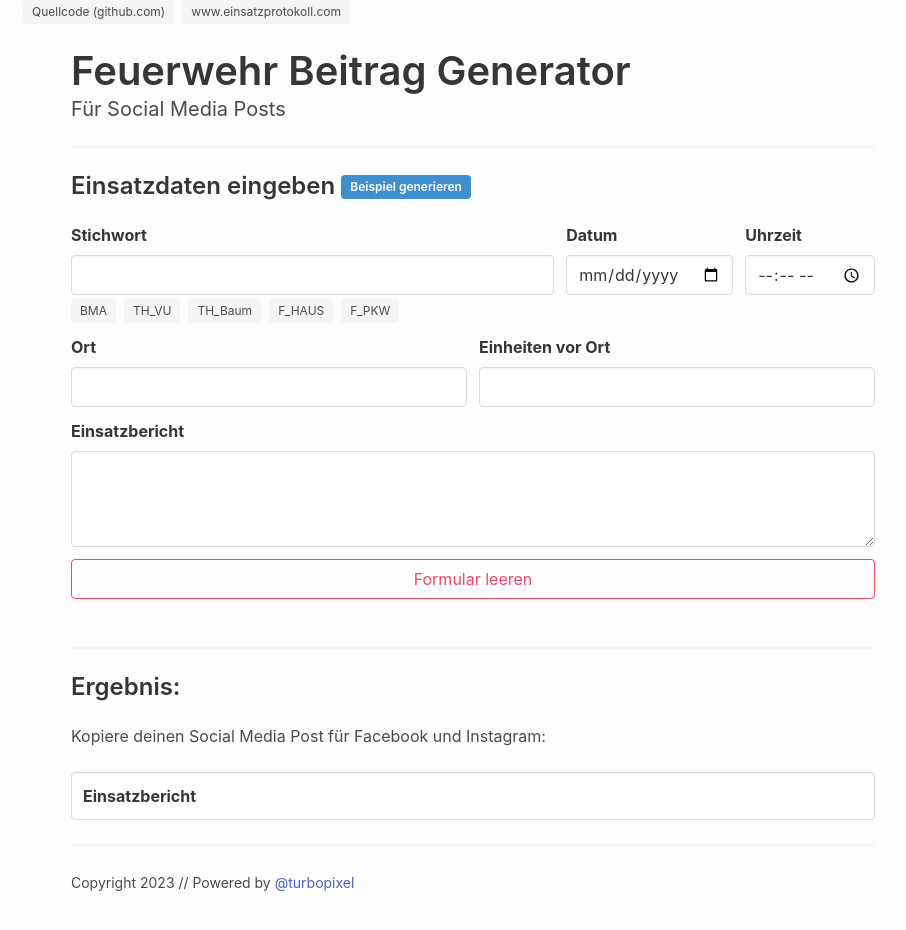
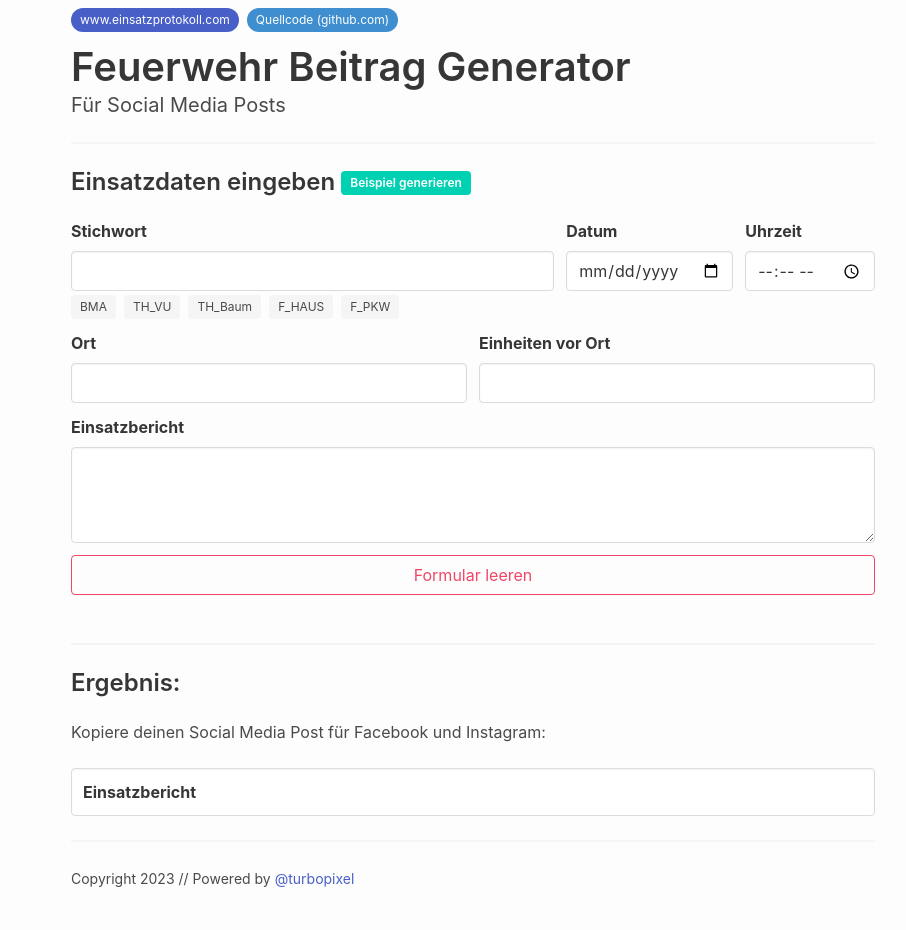
Before and after one commit to turbopixel/Feuerwehr-Beitrag-Generator, a Vue app: page / in a window 1280 px wide. Both pictures are taken after a click on the button "Starten". Shown: the top 930 px of the page, without its empty margins (167-1073 px from the left). Built offline with nearby package versions, Linux system fonts and the light colour scheme.

Commit message:
Struktur

```diff
--- a/src/App.vue
+++ b/src/App.vue
@@ -1,160 +1,42 @@
 <script>
-import moment from 'moment'
+import LayoutStart from "./components/LayoutStart.vue";
+import LayoutForm from "./components/LayoutForm.vue";
 
 export default {
+  components: {LayoutForm, LayoutStart},
   data() {
     return {
       started: false,
-      datum: '',
-      uhrzeit: '',
-      stichwort: '',
-      ort: '',
-      einheiten: '',
-      bericht: '',
-      copycontent: ''
     }
   },
-  methods: {
-    format_date(value) {
-      if (value) {
-        return moment(String(value)).format('DD.MM.YYYY')
-      }
-    },
-    set_stichwort(e) {
-      console.log(e.target.innerText)
-
-      this.$data.stichwort = e.target.innerText;
-    },
-    create_example() {
-      this.$data.datum = new moment().startOf('month').format("YYYY-MM-DD");
-      this.$data.uhrzeit = '10:05';
-      this.$data.stichwort = "TH_Baum";
-      this.$data.ort = "Veenhusen, Alter Kirchpfad";
-      this.$data.einheiten = "FF Veenhusen, Polizei";
-      this.$data.bericht = 'Das ist ein Beispiel Einsatzbericht.';
-    },
-    clear_form() {
-      this.$data.datum = '';
-      this.$data.uhrzeit = '';
-      this.$data.stichwort = '';
-      this.$data.ort = '';
-      this.$data.einheiten = '';
-      this.$data.bericht = '';
-    }
-  }
 }
 </script>
 
 <template>
   <div class="container" style="max-width: 900px;">
 
-    <div class="tags">
-      <a href="https://github.com/turbopixel/Feuerwehr-Beitrag-Generator" title="Quellcode ansehen" target="_blank" rel="me external" class="tag">Quellcode (github.com)</a>
-      <a href="https://www.einsatzprotokoll.com" target="_blank" title="Feuerwehr Einsatzprotokoll" class="tag">www.einsatzprotokoll.com</a>
-    </div>
 
     <section class="section pt-0">
+      <div class="tags mt-2 mb-1">
+        <a href="https://www.einsatzprotokoll.com" target="_blank" title="Feuerwehr Einsatzprotokoll" class="tag is-link is-rounded">www.einsatzprotokoll.com</a>
+        <a href="https://github.com/turbopixel/Feuerwehr-Beitrag-Generator" title="Quellcode ansehen" target="_blank" rel="me external" class="tag is-info is-rounded">Quellcode (github.com)</a>
+      </div>
 
       <h1 class="title is-2">Feuerwehr Beitrag Generator</h1>
       <h2 class="subtitle is-5">Für Social Media Posts</h2>
 
       <div v-if="this.$data.started === false">
-
-        <div class="content">
-          <p>Erstelle ein Social Media Post für Facebook und Instagram für deine Feuerwehr in Sekunden.</p>
-          <p>
-            Klicke unten auf <em>Starten</em> und fülle das Formular mit den Einsatzdaten aus.
-          </p>
-          <h5 class="title is-5">Beispiel:</h5>
-          <pre>Einsatzbericht
-⏰ 01.06.2023 12:05
-📟 TH_Baum
-🌍 Nisselweg, Stadtmitte
-🚒 FF Stadtmitte, Polizei
-
-Das ist ein Beispiel Einsatzbericht.</pre>
-        </div>
-
+        <LayoutStart/>
         <button class="button is-success" @click="this.$data.started = true">Starten</button>
       </div>
       <div v-else>
         <hr>
-        <div class="columns is-multiline">
-          <div class="column is-12">
-            <h3 class="title is-4">Einsatzdaten eingeben <span class="tag is-info is-clickable" @click="create_example">Beispiel generieren</span></h3>
-
-            <div class="field is-grouped">
-              <div class="control is-expanded">
-                <label for="stichwort" class="label">Stichwort</label>
-                <input type="text" class="input" v-model="stichwort" id="stichwort">
-                <div class="help">
-                  <div class="tags">
-                    <span class="tag is-clickable" @click="set_stichwort">BMA</span>
-                    <span class="tag is-clickable" @click="set_stichwort">TH_VU</span>
-                    <span class="tag is-clickable" @click="set_stichwort">TH_Baum</span>
-                    <span class="tag is-clickable" @click="set_stichwort">F_HAUS</span>
-                    <span class="tag is-clickable" @click="set_stichwort">F_PKW</span>
-                  </div>
-                </div>
-              </div>
-              <div class="field is-grouped">
-                <div class="control">
-                  <label for="datum" class="label">Datum</label>
-                  <input type="date" v-model="datum" class="input" id="datum">
-                </div>
-                <div class="control">
-                  <label for="uhrzeit" class="label">Uhrzeit</label>
-                  <input type="time" v-model="uhrzeit" class="input" id="uhrzeit">
-                </div>
-              </div>
-            </div>
-
-            <div class="field is-grouped">
-              <div class="control is-expanded">
-                <label for="ort" class="label">Ort</label>
-                <input type="text" class="input" v-model="ort" id="ort">
-              </div>
-              <div class="control is-expanded">
-                <label for="einheiten" class="label">Einheiten vor Ort</label>
-                <input type="text" class="input" v-model="einheiten" id="einheiten">
-              </div>
-            </div>
-
-            <div class="field">
-              <label for="bericht" class="label">Einsatzbericht</label>
-              <div class="control">
-                <textarea class="textarea" rows="3" v-model="bericht" name="bericht"></textarea>
-              </div>
-            </div>
-
-            <div class="buttons">
-              <a class="button is-outlined is-danger is-fullwidth" @click="clear_form">Formular leeren</a>
-            </div>
-
-          </div>
-
-          <div class="column is-12">
-            <hr>
-            <h3 class="title is-4">Ergebnis:</h3>
-            <div class="content">
-              <p>Kopiere deinen Social Media Post für Facebook und Instagram:</p>
-            </div>
-            <div class="textarea is-fullwidth" contenteditable="true" rows="6" id="vorschau">
-              <strong>Einsatzbericht<br/></strong>
-              <strong v-if="datum">&#x23F0; {{ format_date(datum) }} {{ uhrzeit }}<br/></strong>
-              <strong v-if="stichwort">&#x1F4DF; {{ stichwort }}<br/></strong>
-              <strong v-if="ort">&#x1F30D; {{ ort }}<br/></strong>
-              <strong v-if="einheiten">&#x1F692; {{ einheiten }}<br/></strong>
-
-              <p v-if="bericht.length > 0">{{ bericht }}</p></div>
-          </div>
-
-        </div>
+        <LayoutForm/>
       </div>
 
       <footer>
         <hr>
-        <small>Copyright 2023 // Powered by <a href="https://hemk.es" title="Nico Hemkes">@turbopixel</a></small>
+        <small>Copyright 2023 // Powered by <a href="https://hemk.es" rel="noopener me external" target="_blank" title="Nico Hemkes">@turbopixel</a></small>
       </footer>
     </section>
   </div>
--- a/src/components/LayoutForm.vue
+++ b/src/components/LayoutForm.vue
@@ -1,16 +1,121 @@
+<script>
+import moment from 'moment'
+
+export default {
+  components: {},
+  data() {
+    return {
+      started: false,
+      datum: '',
+      uhrzeit: '',
+      stichwort: '',
+      ort: '',
+      einheiten: '',
+      bericht: '',
+      copycontent: ''
+    }
+  },
+  methods: {
+    format_date(value) {
+      if (value) {
+        return moment(String(value)).format('DD.MM.YYYY')
+      }
+    },
+    set_stichwort(e) {
+      console.log(e.target.innerText)
+
+      this.$data.stichwort = e.target.innerText;
+    },
+    create_example() {
+      this.$data.datum = new moment().startOf('month').format("YYYY-MM-DD");
+      this.$data.uhrzeit = '10:05';
+      this.$data.stichwort = "TH_Baum";
+      this.$data.ort = "Veenhusen, Alter Kirchpfad";
+      this.$data.einheiten = "FF Veenhusen, Polizei";
+      this.$data.bericht = 'Das ist ein Beispiel Einsatzbericht.';
+    },
+    clear_form() {
+      this.$data.datum = '';
+      this.$data.uhrzeit = '';
+      this.$data.stichwort = '';
+      this.$data.ort = '';
+      this.$data.einheiten = '';
+      this.$data.bericht = '';
+    }
+  }
+}
+</script>
+
 <template>
-  <div class="content">
-    <p>Erstelle ein Social Media Post für Facebook und Instagram für deine Feuerwehr in Sekunden.</p>
-    <p>
-      Klicke unten auf <em>Starten</em> und fülle das Formular mit den Einsatzdaten aus.
-    </p>
-    <h5 class="title is-5">Beispiel:</h5>
-    <pre>Einsatzbericht
-⏰ 01.06.2023 12:05
-📟 TH_Baum
-🌍 Nisselweg, Stadtmitte
-🚒 FF Stadtmitte, Polizei
+  <div class="columns is-multiline">
+    <div class="column is-12">
+      <h3 class="title is-4">Einsatzdaten eingeben <span class="tag is-primary is-clickable" @click="create_example">Beispiel generieren</span></h3>
 
-Das ist ein Beispiel Einsatzbericht.</pre>
+      <div class="field is-grouped">
+        <div class="control is-expanded">
+          <label for="stichwort" class="label">Stichwort</label>
+          <input type="text" class="input" v-model="stichwort" id="stichwort">
+          <div class="help">
+            <div class="tags">
+              <span class="tag is-clickable" @click="set_stichwort">BMA</span>
+              <span class="tag is-clickable" @click="set_stichwort">TH_VU</span>
+              <span class="tag is-clickable" @click="set_stichwort">TH_Baum</span>
+              <span class="tag is-clickable" @click="set_stichwort">F_HAUS</span>
+              <span class="tag is-clickable" @click="set_stichwort">F_PKW</span>
+            </div>
+          </div>
+        </div>
+        <div class="field is-grouped">
+          <div class="control">
+            <label for="datum" class="label">Datum</label>
+            <input type="date" v-model="datum" class="input" id="datum">
+          </div>
+          <div class="control">
+            <label for="uhrzeit" class="label">Uhrzeit</label>
+            <input type="time" v-model="uhrzeit" class="input" id="uhrzeit">
+          </div>
+        </div>
+      </div>
+
+      <div class="field is-grouped">
+        <div class="control is-expanded">
+          <label for="ort" class="label">Ort</label>
+          <input type="text" class="input" v-model="ort" id="ort">
+        </div>
+        <div class="control is-expanded">
+          <label for="einheiten" class="label">Einheiten vor Ort</label>
+          <input type="text" class="input" v-model="einheiten" id="einheiten">
+        </div>
+      </div>
+
+      <div class="field">
+        <label for="bericht" class="label">Einsatzbericht</label>
+        <div class="control">
+          <textarea class="textarea" rows="3" v-model="bericht" name="bericht"></textarea>
+        </div>
+      </div>
+
+      <div class="buttons">
+        <a class="button is-outlined is-danger is-fullwidth" @click="clear_form">Formular leeren</a>
+      </div>
+
+    </div>
+
+    <div class="column is-12">
+      <hr>
+      <h3 class="title is-4">Ergebnis:</h3>
+      <div class="content">
+        <p>Kopiere deinen Social Media Post für Facebook und Instagram:</p>
+      </div>
+      <div class="textarea is-fullwidth" contenteditable="true" rows="6" id="vorschau">
+        <strong>Einsatzbericht<br/></strong>
+        <strong v-if="datum">&#x23F0; {{ format_date(datum) }} {{ uhrzeit }}<br/></strong>
+        <strong v-if="stichwort">&#x1F4DF; {{ stichwort }}<br/></strong>
+        <strong v-if="ort">&#x1F30D; {{ ort }}<br/></strong>
+        <strong v-if="einheiten">&#x1F692; {{ einheiten }}<br/></strong>
+
+        <p v-if="bericht.length > 0">{{ bericht }}</p></div>
+    </div>
+
   </div>
 </template>
--- a/src/components/LayoutStart.vue
+++ b/src/components/LayoutStart.vue
@@ -0,0 +1,21 @@
+<template>
+  <div class="content">
+    <p>Erstelle ein Social Media Post für Facebook und Instagram für deine Feuerwehr in Sekunden.
+       Klicke unten auf <em>Starten</em> und fülle das Formular mit den Einsatzdaten aus.
+    </p>
+    <h5 class="title is-5 mb-2">Beispiel:</h5>
+    <pre>Einsatzbericht
+⏰ 01.06.2023 12:05
+📟 TH_Baum
+🌍 Nisselweg, Stadtmitte
+🚒 FF Stadtmitte, Polizei
+
+Das ist ein Beispiel Einsatzbericht.</pre>
+  </div>
+</template>
+
+<script>
+export default {
+
+}
+</script>
```
